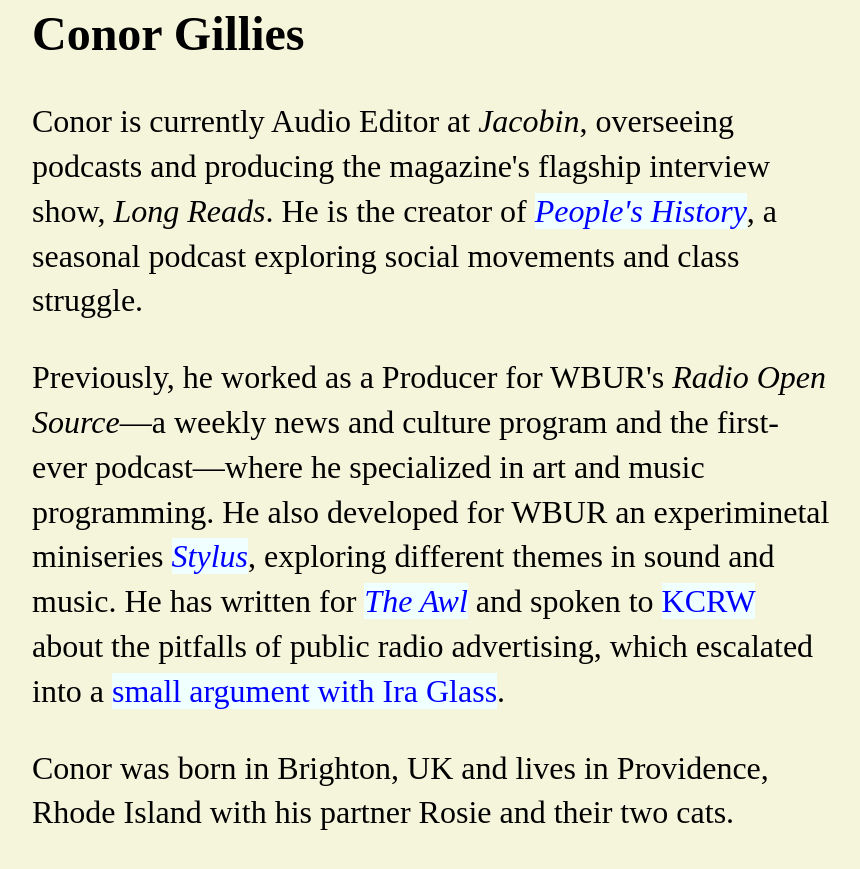
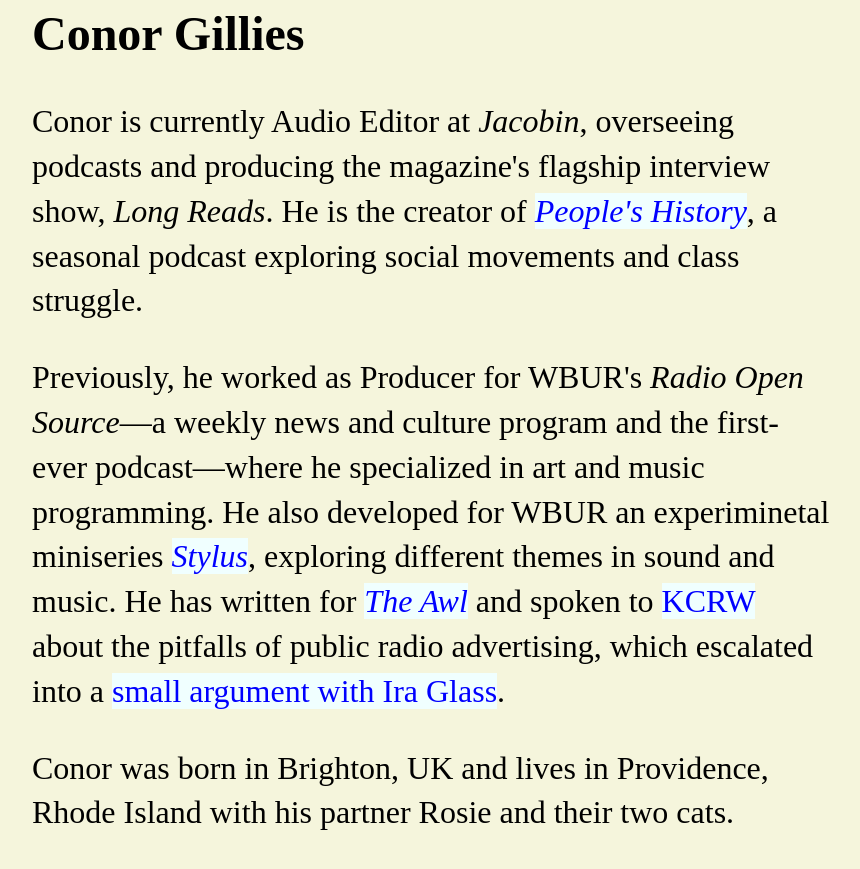
Before and after one commit to huihuiandilly/huihuiandilly.github.io, a Jekyll site: the page built from index.html, in a window 1280 px wide and 900 px high. Shown: the top 869 px of the window, without its empty margins (208-1068 px from the left). Built offline with Jekyll 4.4.1, drawn with Linux system fonts in a browser that asks for light colours.

Commit message:
Update index.html

```diff
--- a/index.html
+++ b/index.html
@@ -5,7 +5,7 @@
 <div class="blurb">
 	<p2><b>Conor Gillies</b></p2><br/>
 	<p>Conor is currently Audio Editor at <i>Jacobin</i>, overseeing podcasts and producing the magazine's flagship interview show, <i>Long Reads</i>. He is the creator of <a href="http://www.peopleshistorypod.net" target="_blank"><i>People's History</i></a>, a seasonal podcast exploring social movements and class struggle.</p>
-	<p>Previously, he worked as a Producer for WBUR's <i>Radio Open Source</i>—a weekly news and culture program and the first-ever podcast—where he specialized in art and music programming. He also developed for WBUR an experiminetal miniseries <a href="https://stylusradio.org/series-1" target="_blank"><i>Stylus</i></a>, exploring different themes in sound and music. He has written for <a href="http://web.archive.org/web/20220808081557/https://www.theawl.com/2015/05/podcasting-and-the-selling-of-public-radio/" target="_blank"><i>The Awl</i></a> and spoken to <a href="https://www.kcrw.com/news/shows/to-the-point/public-radio-capitalism-and-native-advertising/native-advertising-and-audience-trust" target="_blank">KCRW</a> about the pitfalls of public radio advertising, which escalated into a <a href="https://current.org/2015/05/the-pub-19-podcast-advertising-ethics-ira-glass-clarifies-capitalism-remark-membership-video-on-demand-what-young-public-media-people-want/" target="_blank">small argument with Ira Glass</a>.</p>
+	<p>Previously, he worked as Producer for WBUR's <i>Radio Open Source</i>—a weekly news and culture program and the first-ever podcast—where he specialized in art and music programming. He also developed for WBUR an experiminetal miniseries <a href="https://stylusradio.org/series-1" target="_blank"><i>Stylus</i></a>, exploring different themes in sound and music. He has written for <a href="http://web.archive.org/web/20220808081557/https://www.theawl.com/2015/05/podcasting-and-the-selling-of-public-radio/" target="_blank"><i>The Awl</i></a> and spoken to <a href="https://www.kcrw.com/news/shows/to-the-point/public-radio-capitalism-and-native-advertising/native-advertising-and-audience-trust" target="_blank">KCRW</a> about the pitfalls of public radio advertising, which escalated into a <a href="https://current.org/2015/05/the-pub-19-podcast-advertising-ethics-ira-glass-clarifies-capitalism-remark-membership-video-on-demand-what-young-public-media-people-want/" target="_blank">small argument with Ira Glass</a>.</p>
 	<p>Conor was born in Brighton, UK and lives in Providence, Rhode Island with his partner Rosie and their two cats.</p>
 	<br>
 
```
